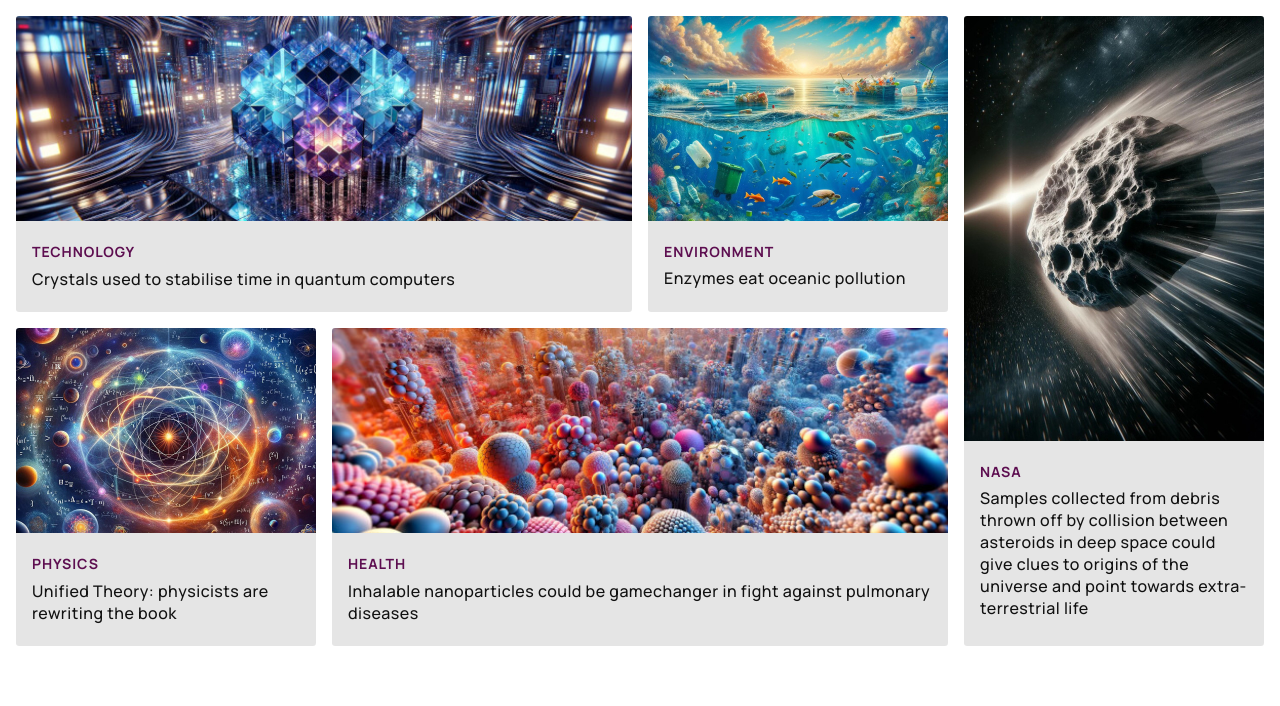
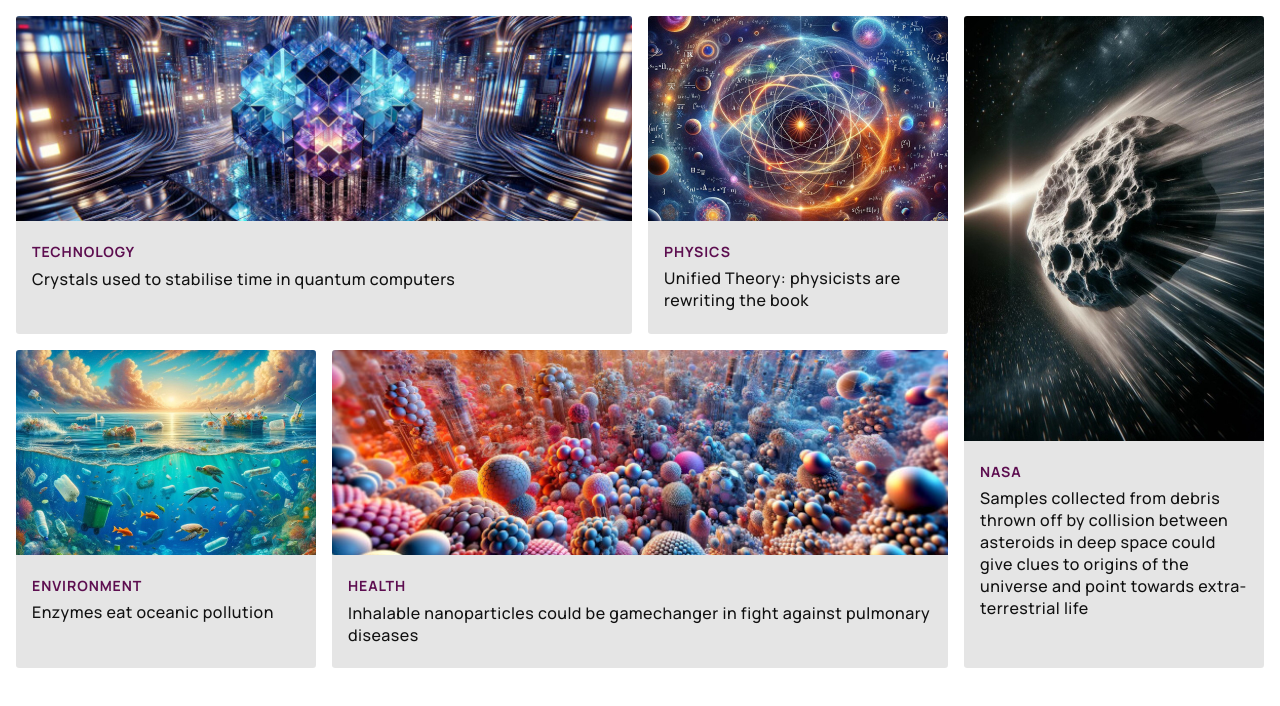
Before and after one commit to sunqfuu/Scrimba-SciStream, a plain HTML site: page index.html in a window 1280 px wide. Drawn offline with Linux system fonts and the light colour scheme.

Commit message:
Adjusts grid layout positions for environment and physics
Swaps positions of environment and physics sections in the grid layout to improve visual flow and content organization. Environment section moves to left side (1/4) with explicit row positioning, while physics section shifts to right side (7/10).

```diff
--- a/index.css
+++ b/index.css
@@ -45,7 +45,8 @@ main {
   }
 
   .environment {
-    grid-column: 7 / 10;
+    grid-column: 1 / 4;
+    grid-row: 2 / 3;
   }
 
   .nasa {
@@ -53,7 +54,8 @@ main {
   }
 
   .physics {
-    grid-column: 1 / 4;
+    grid-row: 1 / 2;
+    grid-column: 7 / 10;
   }
 
   .health {
```
